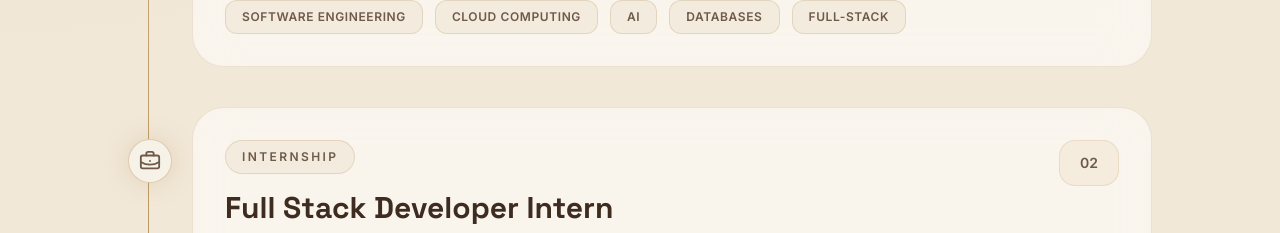
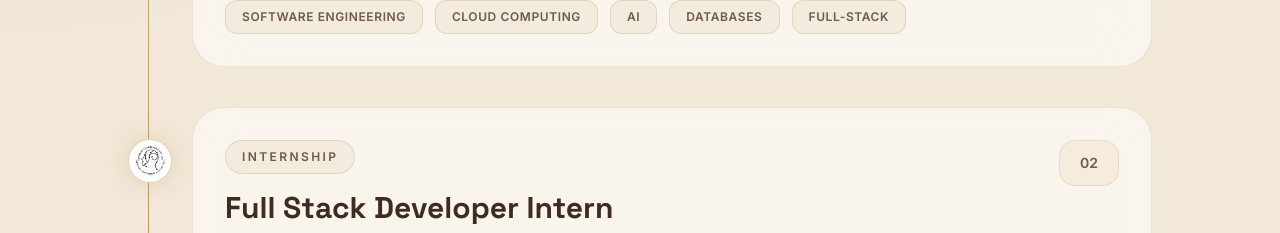
Before and after one commit to akirakaori/my-portfolio, a Next.js app: page / in a window 1280 px wide. Shown: the part 7280-7513 px from the top of the page. Built offline with nearby package versions, Linux system fonts and the light colour scheme.

Commit message:
Added the log of the intership cmpany

```diff
--- a/src/components/Experience.tsx
+++ b/src/components/Experience.tsx
@@ -1,5 +1,6 @@
 "use client";
 
+import Image from "next/image";
 import { motion } from "motion/react";
 import {
   BriefcaseBusiness,
@@ -33,6 +34,7 @@ const experiences = [
   {
     type: "Internship",
     icon: <BriefcaseBusiness size={22} />,
+    logo: "/infobrain-logo.png",
     title: "Full Stack Developer Intern",
     organization: "Info Brain Technologies",
     link: "https://www.infobraintechs.com/index.html",
@@ -130,8 +132,24 @@ export default function Experience() {
                 transition={{ delay: index * 0.12, duration: 0.55 }}
                 className="relative md:pl-16"
               >
-                <div className="absolute left-0 top-8 hidden h-11 w-11 items-center justify-center rounded-full border border-[#B7925D]/40 bg-[#F7F2E8] text-[#6E5A48] shadow-[0_0_25px_rgba(183,146,93,0.28)] md:flex dark:border-purple-400/40 dark:bg-[#111827] dark:text-purple-300 dark:shadow-[0_0_25px_rgba(168,85,247,0.35)]">
-                  {item.icon}
+                <div
+                  className={`absolute left-0 top-8 hidden h-11 w-11 items-center justify-center overflow-hidden rounded-full border border-[#B7925D]/40 text-[#6E5A48] shadow-[0_0_25px_rgba(183,146,93,0.28)] md:flex dark:border-purple-400/40 dark:text-purple-300 dark:shadow-[0_0_25px_rgba(168,85,247,0.35)] ${
+                    item.logo
+                      ? "bg-white dark:bg-[#111827]"
+                      : "bg-[#F7F2E8] dark:bg-[#111827]"
+                  }`}
+                >
+                  {item.logo ? (
+                    <Image
+                      src={item.logo}
+                      alt={`${item.organization} logo`}
+                      width={44}
+                      height={44}
+                      className="h-full w-full rounded-full object-contain p-1"
+                    />
+                  ) : (
+                    item.icon
+                  )}
                 </div>
 
                 <div className="rounded-[2rem] border border-[#B7925D]/20 bg-white/55 p-7 backdrop-blur-xl transition hover:bg-[#F7F2E8]/75 md:p-8 dark:border-white/10 dark:bg-white/[0.04] dark:hover:bg-white/[0.07]">
```
Also changed, not shown: public/infobrain-logo.png (added).
